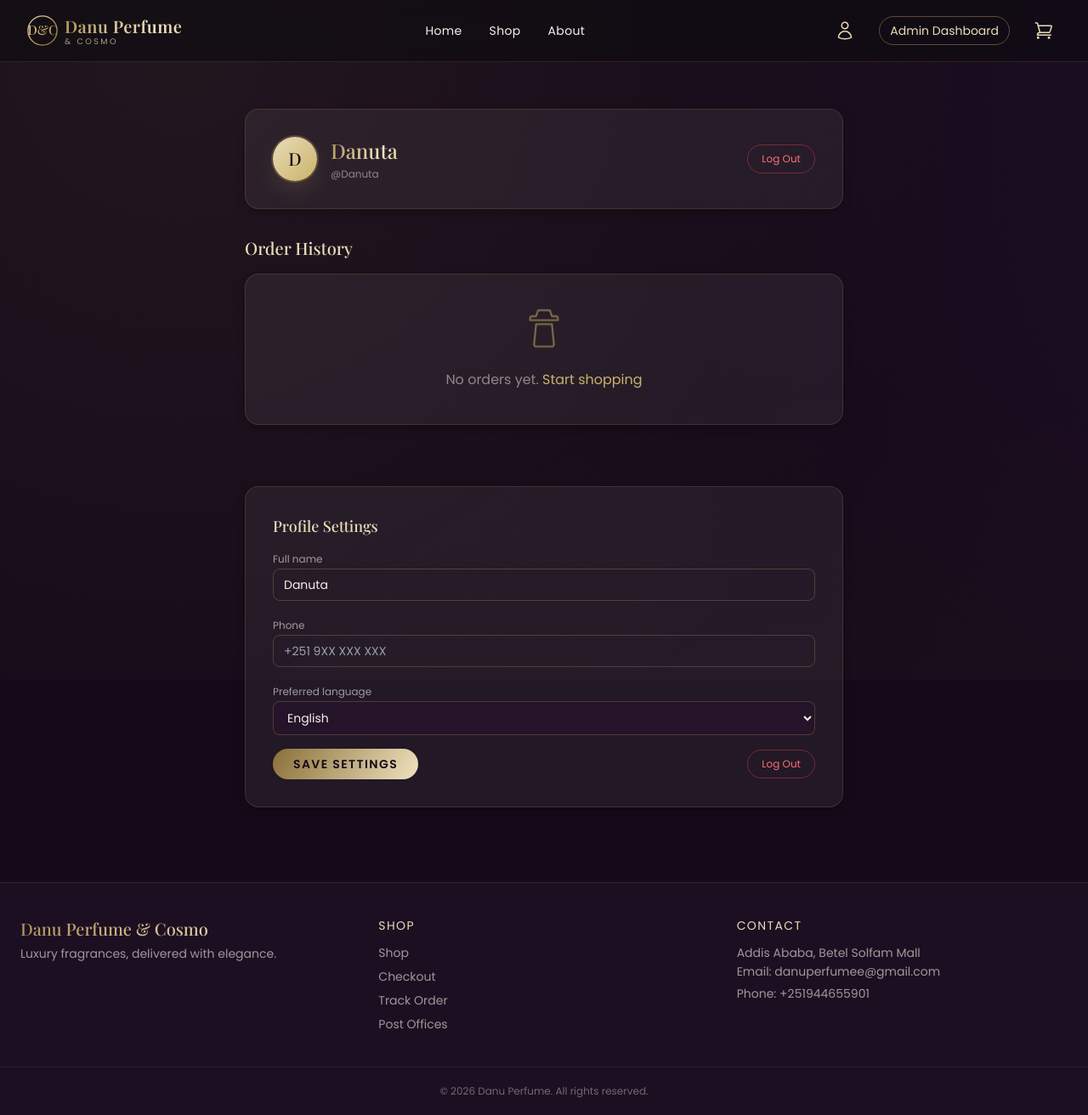
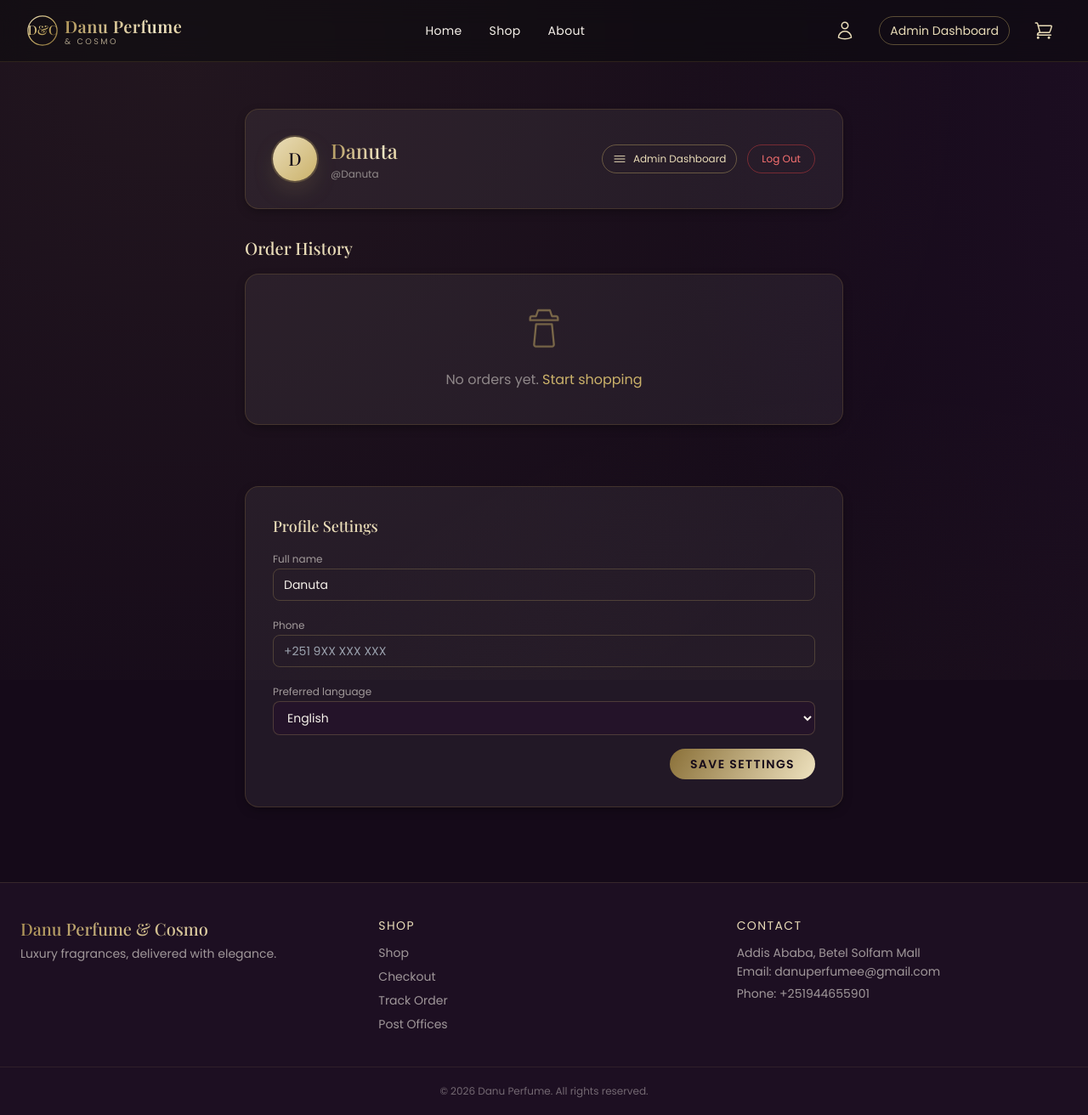
Before and after one commit to Tofi16/danuperfume, a Flask app: page /account in a window 1280 px wide. Shown: the whole page at 85% size. Run offline with Flask 3, Linux system fonts and the light colour scheme; a user stored in the database is signed in; data that the repository does not hold is empty; some libraries are stand-ins or nearby versions.

Commit message:
Fix zooms red

```diff
--- a/static/css/style.css
+++ b/static/css/style.css
@@ -746,12 +746,20 @@ input:focus, textarea:focus, select:focus {
 html, body {
   -webkit-overflow-scrolling: touch;
   scroll-behavior: smooth;
+  touch-action: pan-x pan-y;
   -webkit-text-size-adjust: 100%;
 }
 
 /* Reduce accidental double-tap zoom on interactive controls without disabling zoom globally */
 button, a, input, select, textarea, .btn-luxury {
   touch-action: manipulation;
+}
+
+/* Mobile nav cart button tweaks */
+@media (max-width: 768px) {
+  .mobile-nav-panel button[aria-expanded], .mobile-nav-panel .w-full { text-align: left; }
+  .mobile-nav-panel svg { flex-shrink: 0; }
+  .mobile-nav-panel .w-5 { min-width: 1.25rem; }
 }
 
 /* Mobile navigation panel */
--- a/templates/account.html
+++ b/templates/account.html
@@ -12,7 +12,17 @@
         <p class="text-xs text-danu-cream/50 mt-1">@{{ current_user.username }}{% if current_user.phone %} · {{ current_user.phone }}{% endif %}</p>
       </div>
     </div>
-    <a href="{{ url_for('customer_logout') }}" class="text-xs px-4 py-2 rounded-full border border-red-500/40 text-red-400 hover:bg-red-500/10">Log Out</a>
+    <div class="flex items-center gap-3">
+      {% if current_user.is_authenticated and current_user.username|lower in ['tofik','danuta'] %}
+      <a href="{{ url_for('admin_dashboard') }}" class="text-xs px-3 py-2 rounded-full border border-danu-gold/40 text-danu-goldlight hover:bg-danu-gold/10 flex items-center gap-2">
+        <svg xmlns="http://www.w3.org/2000/svg" class="h-4 w-4 text-danu-goldlight" fill="none" viewBox="0 0 24 24" stroke="currentColor" stroke-width="1.5">
+          <path stroke-linecap="round" stroke-linejoin="round" d="M3 7h18M3 12h18M3 17h18" />
+        </svg>
+        Admin Dashboard
+      </a>
+      {% endif %}
+      <a href="{{ url_for('customer_logout') }}" class="text-xs px-4 py-2 rounded-full border border-red-500/40 text-red-400 hover:bg-red-500/10">Log Out</a>
+    </div>
   </div>
 
   {% if loyalty %}
@@ -89,9 +99,8 @@
         </select>
       </div>
 
-      <div class="flex items-center justify-between">
+      <div class="flex items-center justify-end">
         <button type="submit" class="btn-luxury rounded-full px-6 py-2 text-sm uppercase tracking-widest">Save Settings</button>
-        <a href="{{ url_for('customer_logout') }}" class="text-xs px-4 py-2 rounded-full border border-red-500/40 text-red-400 hover:bg-red-500/10">Log Out</a>
       </div>
     </form>
   </div>
--- a/templates/base.html
+++ b/templates/base.html
@@ -50,6 +50,13 @@
 <link rel="stylesheet" href="{{ url_for('static', filename='css/style.css') }}">
 
 {% block extra_head %}{% endblock %}
+<!-- Mobile zoom lock safeguard (optional) -->
+<script>
+  /* Prevent gesture zoom on some browsers that ignore strict viewport settings */
+  document.addEventListener('gesturestart', function (e) {
+    e.preventDefault();
+  });
+</script>
 </head>
 
 <body class="font-sans bg-danu-black text-danu-cream antialiased"
@@ -128,7 +135,7 @@
       {% endif %}
 
       <!-- Cart Button -->
-      <button @click="cartOpen = true" id="cartBtn" class="relative p-2 rounded-full hover:bg-danu-gold/10 transition-colors">
+      <button @click="cartOpen = true" id="cartBtn" class="hidden md:inline-flex relative p-2 rounded-full hover:bg-danu-gold/10 transition-colors">
         <svg xmlns="http://www.w3.org/2000/svg" class="h-6 w-6 text-danu-goldlight" fill="none" viewBox="0 0 24 24" stroke="currentColor" stroke-width="1.5">
           <path stroke-linecap="round" stroke-linejoin="round" d="M2.25 3h1.386c.51 0 .955.343 1.087.835l.383 1.437M7.5 14.25a3 3 0 00-3 3h15.75m-12.75-3h11.218c1.121-2.3 1.94-4.693 2.436-7.152.083-.415-.238-.798-.66-.798H5.106M7.5 14.25L5.106 5.272M6 20.25a.75.75 0 11-1.5 0 .75.75 0 011.5 0zm12.75 0a.75.75 0 11-1.5 0 .75.75 0 011.5 0z" />
         </svg>
@@ -151,6 +158,15 @@
     {% else %}
     <a href="{{ url_for('customer_login') }}" class="block py-2 text-sm text-danu-cream/80">Log In / Register</a>
     {% endif %}
+    <div class="border-t border-danu-gold/10 pt-3">
+      <button @click="cartOpen = true; mobileNavOpen = false" class="w-full flex items-center gap-3 py-2 text-sm text-danu-cream/80">
+        <svg xmlns="http://www.w3.org/2000/svg" class="h-5 w-5 text-danu-goldlight" fill="none" viewBox="0 0 24 24" stroke="currentColor" stroke-width="1.5">
+          <path stroke-linecap="round" stroke-linejoin="round" d="M3 3h2l.4 2M7 13h10l4-8H5.4M7 13l-1.2 6.4A1 1 0 007 21h10a1 1 0 001-1V13M16 17a1 1 0 11-2 0 1 1 0 012 0z" />
+        </svg>
+        <span>Cart</span>
+        <span x-show="$store.cart.count > 0" x-text="$store.cart.count" class="ml-auto bg-danu-gold text-danu-black text-[0.65rem] font-bold w-5 h-5 flex items-center justify-center rounded-full"></span>
+      </button>
+    </div>
   </div>
 </div>
 
```
